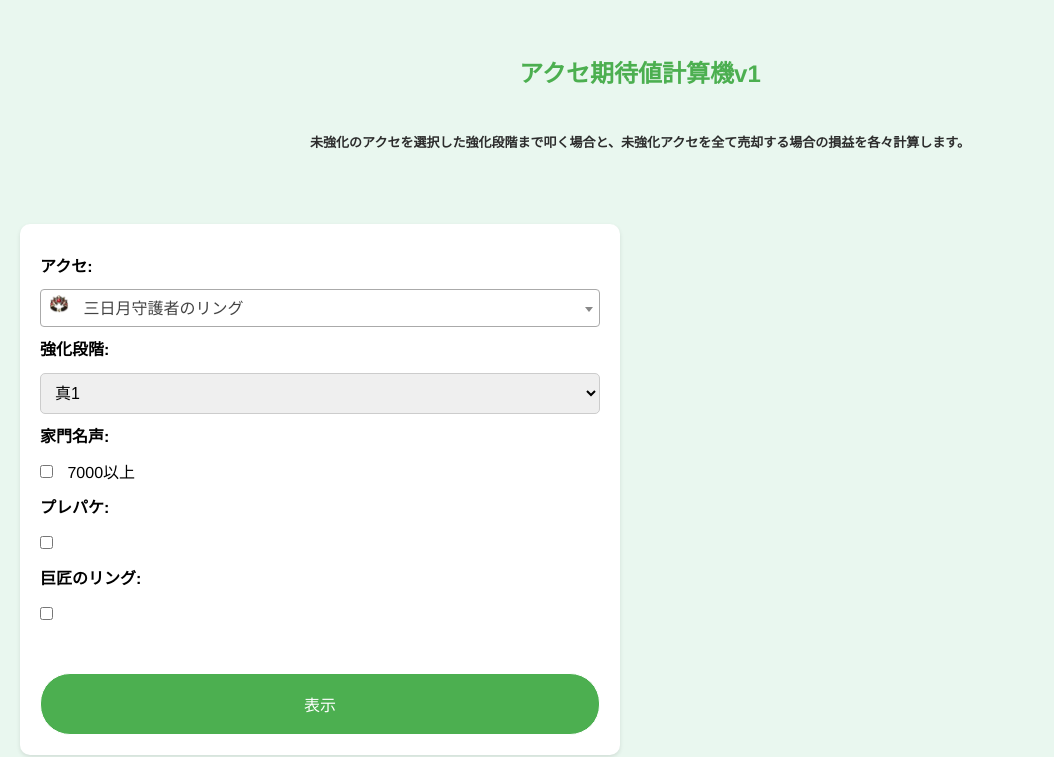
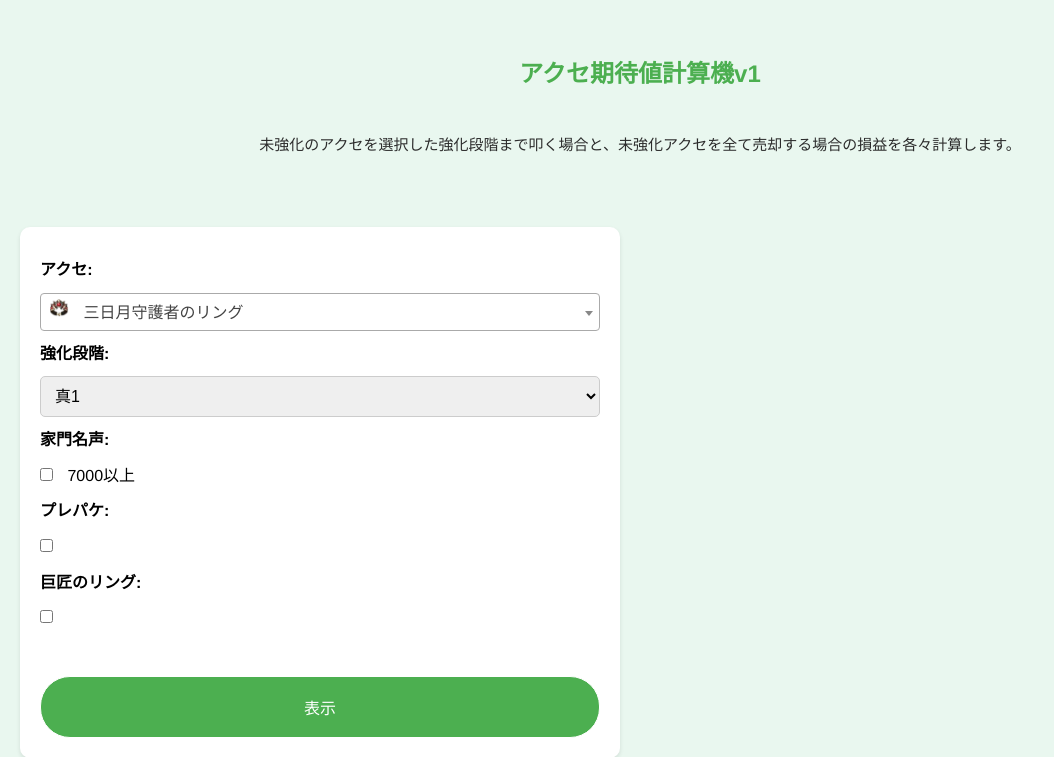
Before and after one commit to Lejenay/bdo_app, a Flask app: page /acc-enhancing-v1 in a window 1280 px wide. Shown: the part 136-893 px from the top of the page, without its empty margins (0-1054 px from the left). Run offline with Flask 2, Linux system fonts and the light colour scheme; parts of the project's set-up code (start-up, migrations or seed data) failed here and were passed over; some libraries are stand-ins or nearby versions.

Commit message:
c47-3
change in css

```diff
--- a/static/css/stylesheet.css
+++ b/static/css/stylesheet.css
@@ -118,12 +118,13 @@
          }
 
          h3 {
-            font-size: 13px;
+            font-size: 15px;
             text-align: center;
             padding: 20px;
             margin-top: 0px;
             margin-bottom: 30px;
             color: #2c2c2c;
+            font-weight: normal !important;
          }
 
          .container {
```
